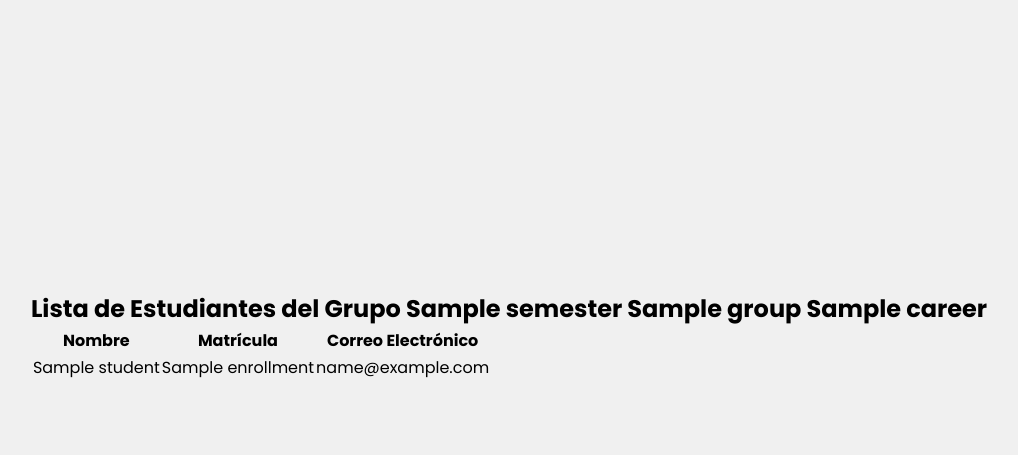
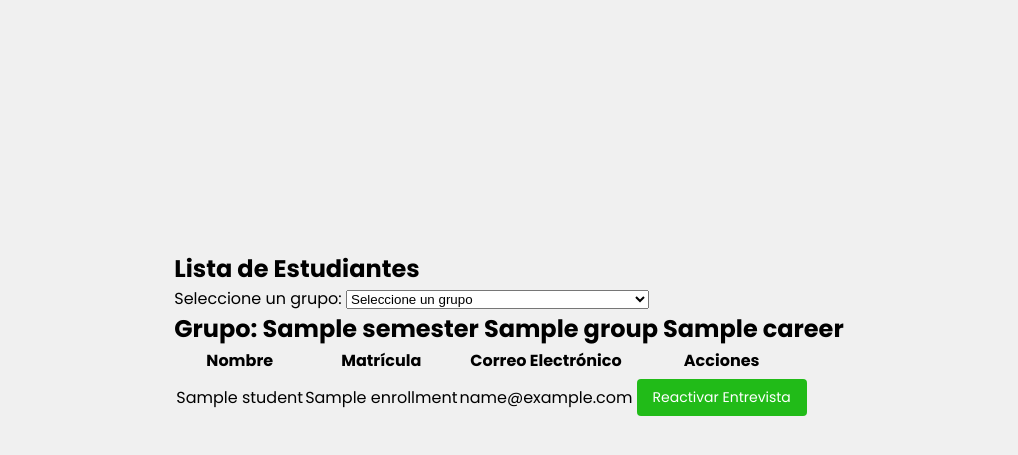
Before and after one commit to ifranco07/tutorias2, a Django app: template siiuttlax/templates/interview/students_list.html in a window 1280 px wide. Shown: the part 64-519 px from the top of the page, without its empty margins (131-1149 px from the left). Run offline with Django 3.2, Linux system fonts and the light colour scheme; the template is opened without the code that fills it: most values are stand-ins (such as "Sample title", 1, 10 or a date in 2020); some web fonts are replaced.

Commit message:
Entrevista Complete part 2

```diff
--- a/siiuttlax/apps/academy/urls.py
+++ b/siiuttlax/apps/academy/urls.py
@@ -1,10 +1,11 @@
 # urls.py
 from django.urls import path
-from .views import create_professor, register, register_admin, students_list
+from .views import create_professor, reactivate_interview, register, register_admin, students_list
 
 urlpatterns = [
     path('register/', register, name='register'),
     path('students/', students_list, name='students_list'),
+    path('reactivate_interview/<int:student_id>/', reactivate_interview, name='reactivate_interview'),
     path('create_p/', create_professor, name='create_professor'),
     path('register_admin/', register_admin, name='register_admin'),
     # otras rutas
--- a/siiuttlax/apps/interview/forms.py
+++ b/siiuttlax/apps/interview/forms.py
@@ -6,7 +6,7 @@ from .models import InitialInterview
 class InitialInterviewForm(forms.ModelForm):
     class Meta:
         model = InitialInterview
-        exclude = ['student']  # Excluye el campo 'student' ya que lo asignaremos manualmente en la vista
+        exclude = ['student', 'active']  # Excluye 'active' del formulario
         widgets = {
             'interview_date': forms.DateInput(attrs={'type': 'date'}),
         }
--- a/siiuttlax/apps/interview/models.py
+++ b/siiuttlax/apps/interview/models.py
@@ -46,6 +46,7 @@ class InitialInterview(models.Model):
     ]
 
     student = models.OneToOneField(Student, blank=True, null=True, on_delete=models.CASCADE, related_name='interview')
+    active = models.BooleanField(default=True)
     interview_date = models.DateField(blank=True, null=True, verbose_name='Fecha de la entrevista')
 
     # Nuevos campos
--- a/siiuttlax/static/css/style.css
+++ b/siiuttlax/static/css/style.css
@@ -362,3 +362,20 @@ button:hover {
     width: 100%;
     text-align: center;
 }
+
+/* Estilos específicos para el botón de reactivación */
+.btn-reactivate {
+    background-color: #21bb18; /* Color de fondo del botón */
+    color: white; /* Color del texto */
+    padding: 0.5rem 1rem; /* Espaciado interno del botón */
+    border: none; /* Sin borde */
+    border-radius: 4px; /* Bordes redondeados */
+    font-size: 14px; /* Tamaño de la fuente */
+    cursor: pointer; /* Cambia el cursor al pasar sobre el botón */
+    transition: background-color 0.3s, color 0.3s; /* Transición suave para el cambio de color */
+}
+
+.btn-reactivate:hover {
+    background-color: #00e68a; /* Color de fondo en hover */
+    color: black; /* Color del texto en hover */
+}
--- a/siiuttlax/templates/interview/students_list.html
+++ b/siiuttlax/templates/interview/students_list.html
@@ -3,14 +3,27 @@
 {% block title %}Lista de Estudiantes{% endblock %}
 
 {% block content %}
-<h2>Lista de Estudiantes del Grupo {{ group.semester }} {{ group.group }} {{ group.career }}</h2>
+<h2>Lista de Estudiantes</h2>
 
+<form method="get" action="{% url 'students_list' %}">
+    <label for="group-select">Seleccione un grupo:</label>
+    <select id="group-select" name="group_id" onchange="this.form.submit()">
+        <option value="">Seleccione un grupo</option>
+        {% for group in groups %}
+            <option value="{{ group.id }}" {% if group == selected_group %}selected{% endif %}>{{ group.semester }} {{ group.group }} {{ group.career }}</option>
+        {% endfor %}
+    </select>
+</form>
+
+{% if selected_group %}
+    <h2>Grupo: {{ selected_group.semester }} {{ selected_group.group }} {{ selected_group.career }}</h2>
     <table>
         <thead>
             <tr>
                 <th>Nombre</th>
                 <th>Matrícula</th>
                 <th>Correo Electrónico</th>
+                <th>Acciones</th>
             </tr>
         </thead>
         <tbody>
@@ -20,17 +33,26 @@
                     <td>{{ student.get_full_name }}</td>
                     <td>{{ student.enrollment }}</td>
                     <td>{{ student.email }}</td>
+                    <td>
+                        <form action="{% url 'reactivate_interview' student.id %}" method="post">
+                            {% csrf_token %}
+                            <button type="submit" class="btn-reactivate">Reactivar Entrevista</button>
+                        </form>
+                    </td>
                 </tr>
                 {% empty %}
                 <tr>
-                <td colspan="3">No hay estudiantes asignados a este grupo aún.</td>
+                    <td colspan="4">No hay estudiantes asignados a este grupo aún.</td>
                 </tr>
                 {% endfor %}
             {% else %}
                 <tr>
-                <td colspan="3">No hay estudiantes asignados a este grupo aún.</td>
+                    <td colspan="4">No hay estudiantes asignados a este grupo aún.</td>
                 </tr>
             {% endif %}
         </tbody>
     </table>
+{% else %}
+    <p>Por favor seleccione un grupo para ver los estudiantes.</p>
+{% endif %}
 {% endblock %}
```
Also changed, not shown: siiuttlax/apps/academy/views.py (+29 -21 lines), siiuttlax/apps/interview/views.py (+21 -7 lines), siiuttlax/templates/interview/initial_interview_form.html (+25 -9 lines), siiuttlax/apps/interview/migrations/0009_initialinterview_active.py (added). Lines whose indentation alone changed are shown as unchanged.
